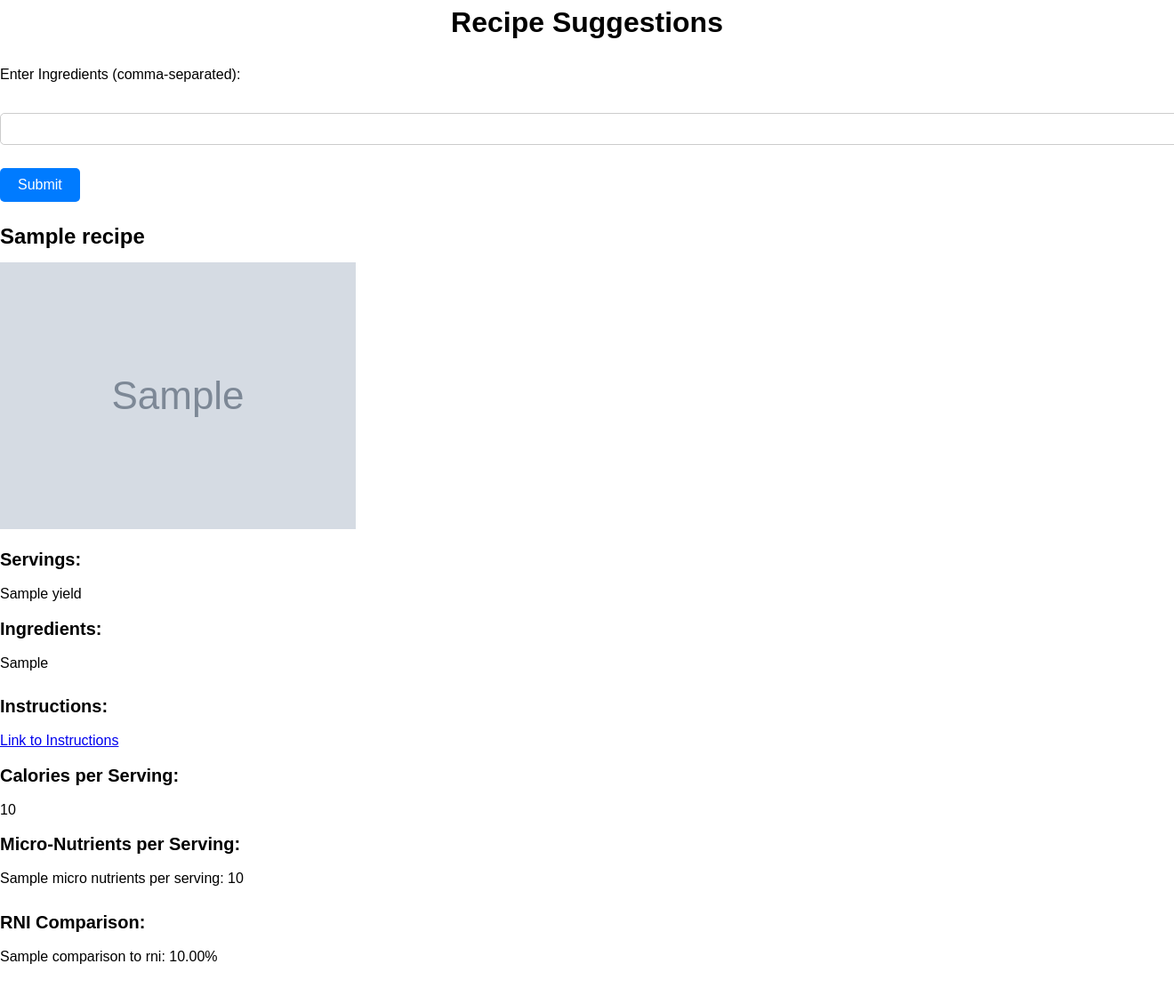
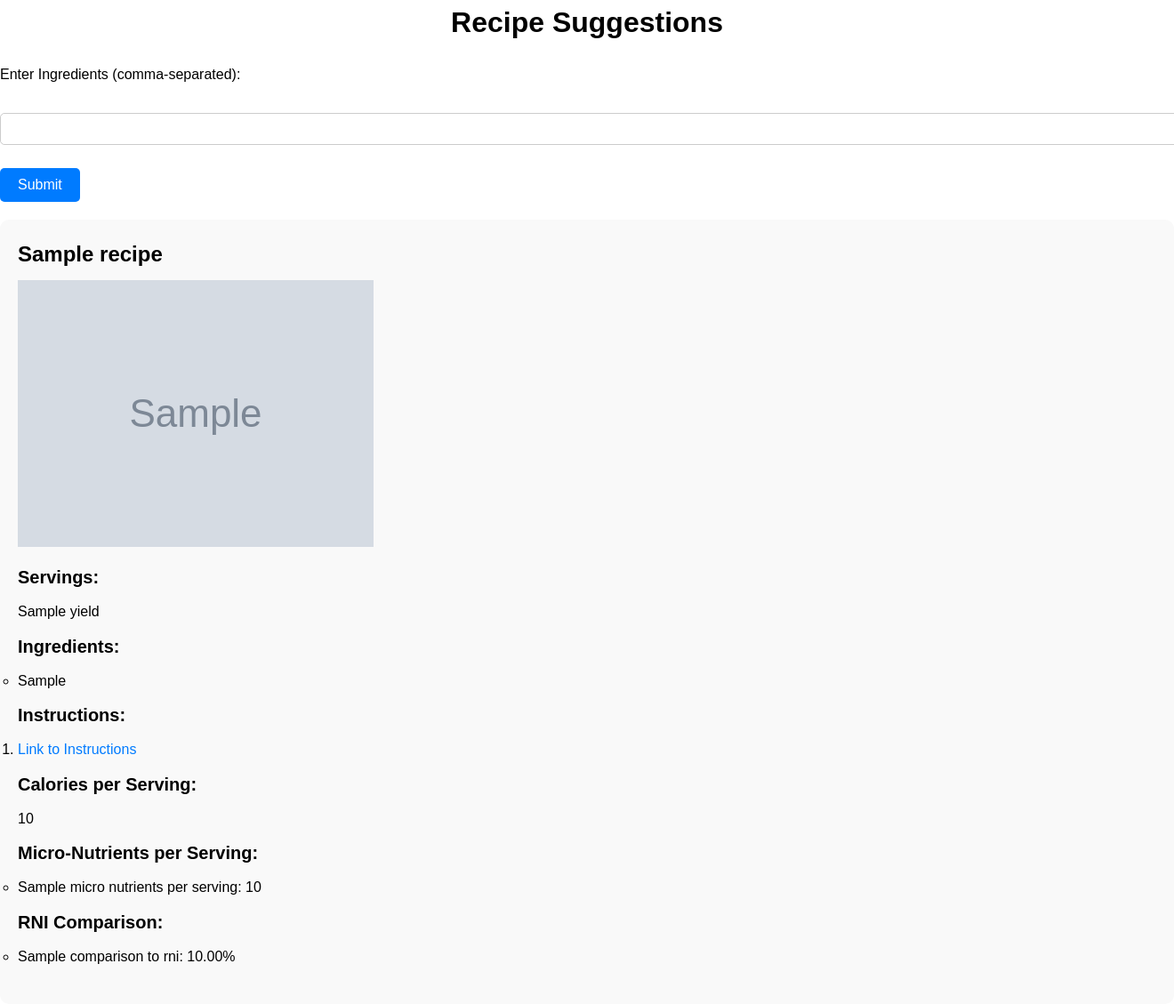
Before and after one commit to Rezatron/Recipe-Nutrient, a Flask app: template templates/index.html in a window 1320 px wide; the page is wider, and only the part inside the window is pictured. Shown: that part at 89% size. Before the commit the page ends 1084 px from the top of that part, so only its background shows below. Run offline with Flask 3, Linux system fonts and the light colour scheme; the template is opened without the code that fills it: most values are stand-ins (such as "Sample title", 1, 10 or a date in 2020); grey boxes marked "Sample" are stand-in pictures.

Commit message:
basic css added. next: create pop up windows to save space on ingredients/rni

```diff
--- a/static/style.css
+++ b/static/style.css
@@ -29,12 +29,12 @@ form {
     margin-bottom: 20px;
 }
 
-label {
+.input-label {
     display: block;
     margin-bottom: 5px;
 }
 
-input[type="text"] {
+.input-field {
     width: 100%;
     padding: 8px;
     font-size: 16px;
@@ -42,7 +42,7 @@ input[type="text"] {
     border-radius: 5px;
 }
 
-button[type="submit"] {
+.submit-button {
     padding: 10px 20px;
     font-size: 16px;
     background-color: #007bff;
@@ -52,52 +52,75 @@ button[type="submit"] {
     cursor: pointer;
 }
 
-button[type="submit"]:hover {
+.submit-button:hover {
     background-color: #0056b3;
 }
 
 /* Recipe list */
-ul {
-    list-style-type: none;
+.recipe-list {
+    display: grid;
+    grid-template-columns: repeat(auto-fit, minmax(300px, 1fr));
+    gap: 20px;
+    padding: 0;
 }
 
-li {
-    margin-bottom: 20px;
+.recipe-item {
+    list-style: none;
+    background-color: #f9f9f9;
+    border-radius: 10px;
+    padding: 20px;
 }
 
-h2 {
+.recipe-title {
     font-size: 24px;
     margin-bottom: 10px;
 }
 
-img {
+.recipe-image {
     max-width: 100%;
     height: auto;
     margin-bottom: 10px;
 }
 
-h3 {
+.recipe-details {
+    margin-bottom: 20px;
+}
+
+.detail-title {
     font-size: 20px;
     margin-bottom: 10px;
 }
 
-p {
+.detail-value {
     margin-bottom: 10px;
 }
 
-ol {
+.ingredient-list,
+.instruction-list,
+.nutrient-list,
+.comparison-list {
     margin-bottom: 10px;
 }
 
-ol li {
+.ingredient-item,
+.nutrient-item,
+.comparison-item {
     margin-bottom: 5px;
 }
 
-/* RNI comparison */
-ul.rni-comparison {
-    margin-top: 20px;
+
+.instruction-link {
+    color: #007bff;
+    text-decoration: none;
 }
 
-ul.rni-comparison li {
-    margin-bottom: 5px;
+.instruction-link:hover {
+    text-decoration: underline;
 }
+
+/* Recipe item hover effect */
+.recipe-item:hover {
+    box-shadow: 0px 0px 10px rgba(0, 0, 0, 0.1);
+    transform: translateY(-5px);
+    transition: all 0.3s ease;
+}
--- a/templates/index.html
+++ b/templates/index.html
@@ -10,61 +10,71 @@
 
 <body>
     <h1>Recipe Suggestions</h1>
-    <form action="/recipes" method="GET">
-        <label for="ingredients">Enter Ingredients (comma-separated):</label><br>
-        <input type="text" id="ingredients" name="ingredients"><br><br>
-        <button type="submit">Submit</button>
+    <form action="/recipes" method="GET" class="search-form">
+        <label for="ingredients" class="input-label">Enter Ingredients (comma-separated):</label><br>
+        <input type="text" id="ingredients" name="ingredients" class="input-field"><br><br>
+        <button type="submit" class="submit-button">Submit</button>
     </form>
 
     {% if recipes %}
-    <ul>
+    <ul class="recipe-list">
         {% for recipe in recipes %}
-        <li>
-            <h2>{{ recipe.label }}</h2>
-            <img src="{{ recipe.image }}" alt="{{ recipe.label }}">
-            <!-- New section to display estimated servings -->
-            <h3>Servings:</h3>
-            <p>{{ recipe.yield }}</p> <!-- Add this line to display the yield -->
-            <!-- End of new section -->
-            <h3>Ingredients:</h3>
-            <ul>
+        <li class="recipe-item">
+            <h2 class="recipe-title">{{ recipe.label }}</h2>
+            <img src="{{ recipe.image }}" alt="{{ recipe.label }}" class="recipe-image">
+            <div class="recipe-details">
+                <h3 class="detail-title">Servings:</h3>
+                <p class="detail-value">{{ recipe.yield }}</p>
+                <h3 class="detail-title">Ingredients:</h3>
+                <ul class="ingredient-list">
                     {% for ingredient_line in recipe.ingredient_lines %}
-                <li>{{ ingredient_line }}</li>
+                    <li class="ingredient-item">{{ ingredient_line }}</li>
                     {% endfor %}
                 </ul>
-            <h3>Instructions:</h3>
-            <ol>
+
+
+
+                <h3 class="detail-title">Instructions:</h3>
+                <ol class="instruction-list">
                     {% if recipe.url %}
-                <li><a href="{{ recipe.url }}" target="_blank">Link to Instructions</a></li>
+                    <li><a href="{{ recipe.url }}" target="_blank" class="instruction-link">Link to Instructions</a>
+                    </li>
                     {% else %}
                     <li>No instructions available</li>
                     {% endif %}
                 </ol>
-            <h3>Calories per Serving:</h3> <!-- Updated to display calories per serving -->
-            <p>{{ recipe.calories_per_serving | round }}</p> <!-- Round the calories per serving value -->
-            <h3>Micro-Nutrients per Serving:</h3> <!-- Updated to display nutrients per serving -->
-            <ul>
+
+
+
+
+                <h3 class="detail-title">Calories per Serving:</h3>
+                <p class="detail-value">{{ recipe.calories_per_serving | round }}</p>
+
+
+
+
+                <h3 class="detail-title">Micro-Nutrients per Serving:</h3>
+                <ul class="nutrient-list">
                     {% for nutrient_label, nutrient_value in recipe.micro_nutrients_per_serving.items() %}
-                <li>{{ nutrient_label }}: {{ nutrient_value | round }} {{ recipe.nutrient_units.get(nutrient_label, '')
-                    }}</li>
-                <!-- Round the nutrient value per serving and display unit -->
-                {% endfor %}
-            </ul>
-
-            <!-- Display RNI comparison -->
-            <h3>RNI Comparison:</h3>
-            <ul>
-                {% for nutrient_label, comparison_value in comparison_to_rni.items() %}
-            <li>{{ nutrient_label }}: {{ "%0.2f" % (comparison_value * 100) }}%</li>
+                    <li class="nutrient-item">{{ nutrient_label }}: {{ nutrient_value | round }} {{
+                        recipe.nutrient_units.get(nutrient_label, '') }}</li>
                     {% endfor %}
                 </ul>
 
 
+
+                <h3 class="detail-title">RNI Comparison:</h3>
+                <ul class="comparison-list">
+                    {% for nutrient_label, comparison_value in comparison_to_rni.items() %}
+                    <li class="comparison-item">{{ nutrient_label }}: {{ "%0.2f" % (comparison_value * 100) }}%</li>
+                    {% endfor %}
+                </ul>
+            </div>
         </li>
         {% endfor %}
     </ul>
     {% elif error %}
-    <p>{{ error }}</p>
+    <p class="error-message">{{ error }}</p>
     {% endif %}
 </body>
 
```
Lines whose indentation alone changed are shown as unchanged.
